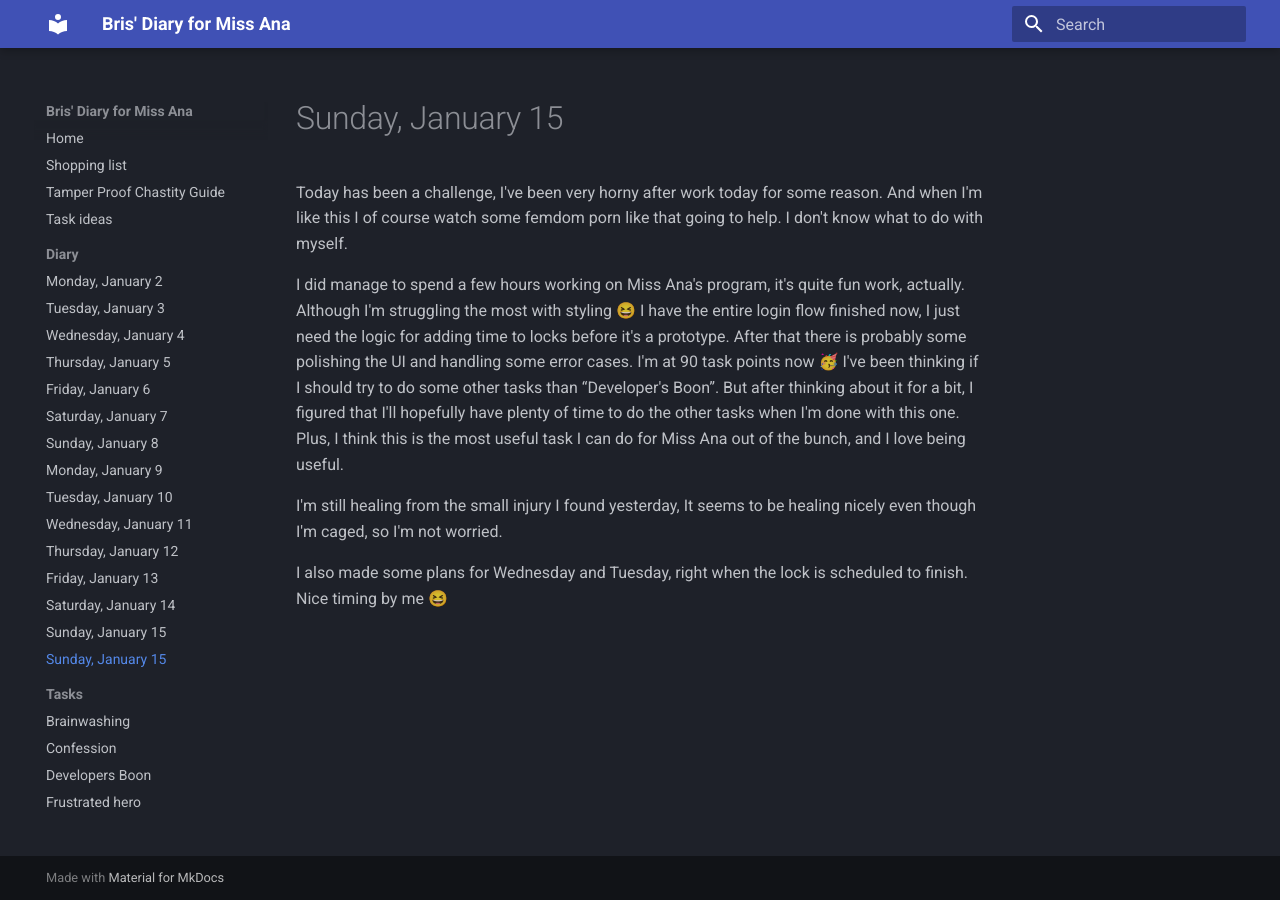
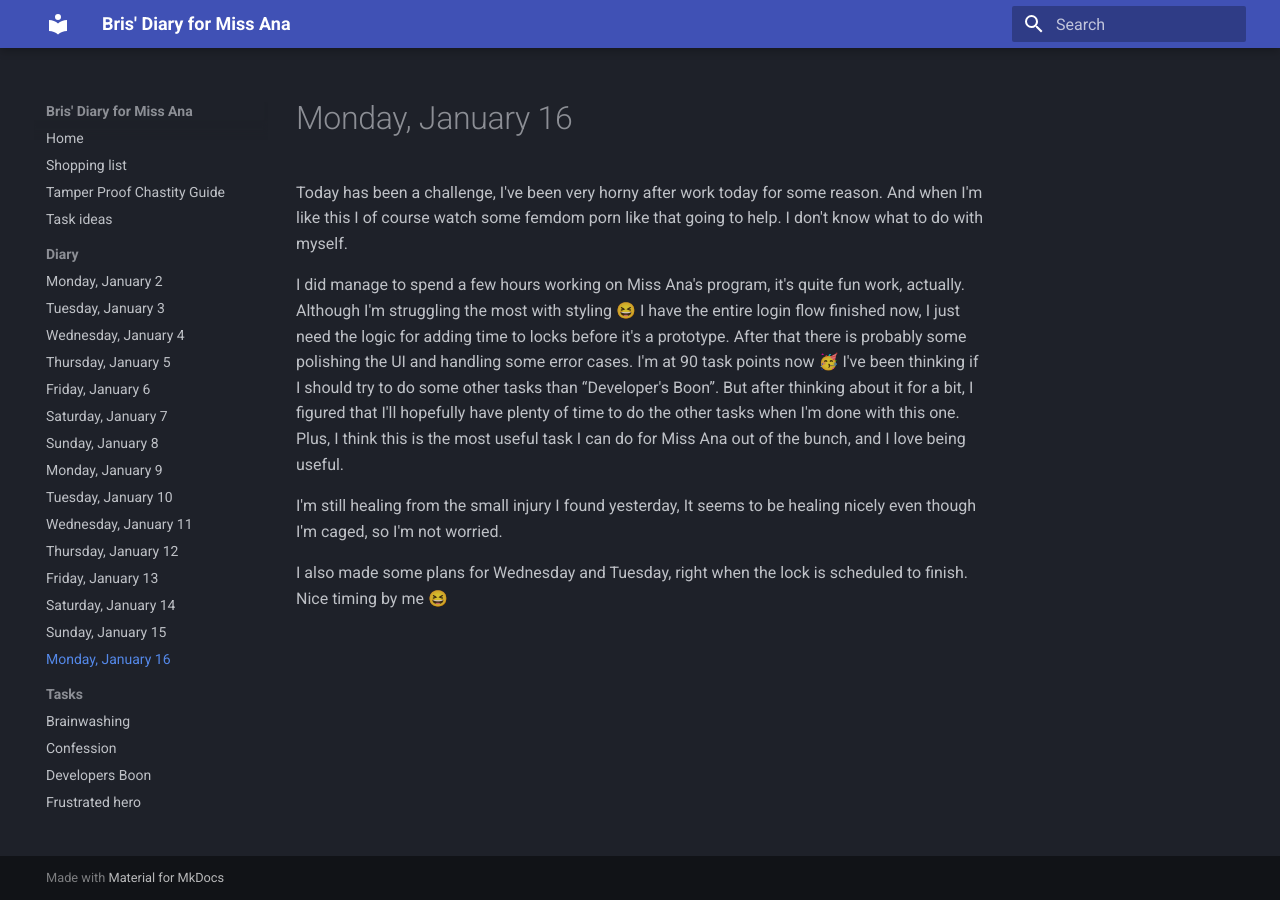
Before and after one commit to bris00/DFMA, an MkDocs documentation site: the page built from diary/Diary/2023-01-16.md, in a window 1280 px wide. Built offline with MkDocs 1.6.1 and Material for MkDocs 9.7.7, drawn with Linux system fonts in a browser that asks for light colours.

Commit message:
vault backup: 2023-01-17 00:11:24
Affected files:
diary/Diary/2023-01-16.md

```diff
--- a/diary/Diary/2023-01-16.md
+++ b/diary/Diary/2023-01-16.md
@@ -4,7 +4,7 @@ tags:
   - task-developers-boon
 ---
 
-# Sunday, January 15
+# Monday, January 16
 
 Today has been a challenge, I've been very horny after work today for some reason. And when I'm like this I of course watch some femdom porn like that going to help. I don't know what to do with myself.
 
```
